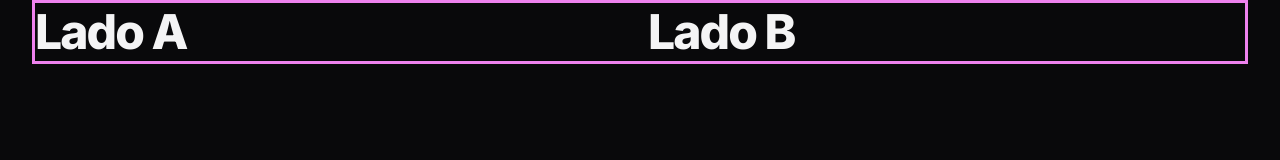
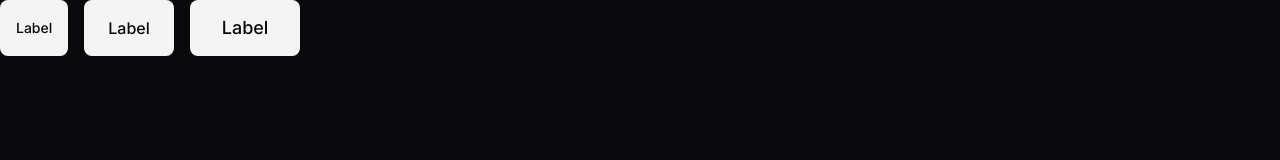
Before and after one commit to rafaelossmedeiros/Projeto---Landing-Page-de-Aplica--o, a plain HTML site: page index.html in a window 1280 px wide. Drawn offline with Linux system fonts and the light colour scheme.

Commit message:
Criando Botões

```diff
--- a/index.html
+++ b/index.html
@@ -16,12 +16,15 @@
 
 </head>
 <body>
+    <div class="flex gap-1">
 
-    <div class="container even-columns">
-        <h2>Lado A</h2>
-        <h2>Lado B</h2>
+        <a href="#" class="btn btn-sm">Label</a>
+        <a href="#" class="btn btn-md">Label</a>
+        <button href="#" class="btn btn-lg">Label</button>
+
+
+
     </div>
-
 
 </body>
 </html>
--- /dev/null
+++ b/styles/buttons.css
@@ -0,0 +1,49 @@
+
+.btn {
+    --btn-bg-color: var(--text-color-primary);
+    --btn-color: var(--bg-color);
+    border: 0;
+
+
+
+    display: flex;
+    align-items: center;
+    justify-content: center;
+    width: fit-content;
+
+    border-radius: .5rem;
+
+    font: var(--fw-md) var(--fs-base)/1.5rem var(--ff-sans);
+
+    cursor: pointer;
+
+    background: var(--btn-bg-color);
+    color: var(--btn-color);
+
+}
+
+
+.btn:hover {
+    --btn-bg-color: linear-gradient(
+        90deg,
+        var(--brand-color-secondary) 0%,
+        var(--brand-color-primary) 100%
+    );
+
+    --btn-color: var(--surface-color);
+}
+
+.btn-sm {
+    padding: .5rem 1rem;
+    font-size: var(--fs-sm);
+}
+
+.btn-md {
+    padding: .75rem 1.5rem;
+    font-size: var(--fs-base);
+}
+
+.btn-lg {
+    padding: 1rem 2rem;
+    font-size: 1.125rem;
+}
--- a/styles/index.css
+++ b/styles/index.css
@@ -1,2 +1,3 @@
 @import url(global.css);
 @import url(utility.css);
+@import url(buttons.css);
--- a/styles/utility.css
+++ b/styles/utility.css
@@ -46,3 +46,15 @@
         grid-auto-columns: 1fr;
     }
 }
+
+.flex {
+    display: flex;
+}
+
+.gap-1 {
+    gap: 1rem;
+}
+
+.grid {
+    display: grid;
+}
```
